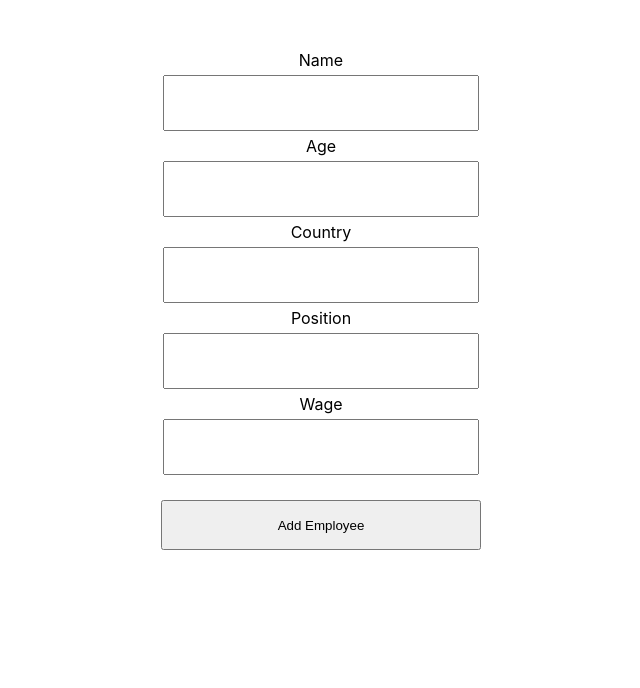
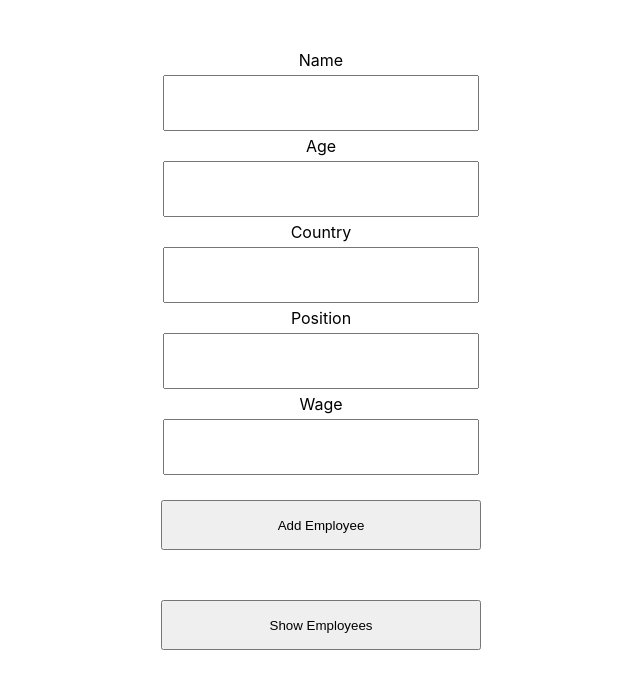
Before and after one commit to nugalcode/react_and_mysql, a React (Create React App) app: page / in a window 1280 px wide. Shown: the top 688 px of the page, without its empty margins (319-959 px from the left). Built offline with nearby package versions, Linux system fonts and the light colour scheme.

Commit message:
Created GET endpoint to retrieve all employee data
The frontend displays all current employees using a state variable employeeList

```diff
--- a/src/App.css
+++ b/src/App.css
@@ -27,12 +27,42 @@ html, body, #root {
     margin: 5px;
 }
 
-    .information button {
+button {
     width: 320px;
     height: 50px;
     margin-top: 20px;
 }
 
-    .information button:hover {
+button:hover {
     cursor: pointer;
 }
+
+.showButton {
+    margin-top: 50px;
+    display: flex;
+    align-self: center;
+    justify-content: center;
+    align-items: center;
+
+}
+
+.employees {
+    display: flex;
+    flex-direction: column;
+    align-items: center;
+    width: 100%;
+    justify-content: center;
+}
+
+.employee {
+    display: flex;
+    padding: 10px;
+    width: 700px;
+    height: 200px;
+    border: 1px solid black;
+    margin: 5px;
+}
+
+.employee h3 {
+    margin: 20px;
+}
--- a/src/App.js
+++ b/src/App.js
@@ -9,6 +9,8 @@ function App() {
     const [country, setCountry] = useState("");
     const [position, setPosition] = useState("");
     const [wage, setWage] = useState(0);
+
+    const [employeeList, setEmployeeList] = useState([]);
 
     // send the user input to our server endpoint using Axios library
     const addEmployee = () => {
@@ -26,6 +28,14 @@ function App() {
         })
     }
 
+    const showEmployees = () => {
+        Axios.get('http://localhost:3001/employees')
+            .then((response) => {
+                console.log(response);
+                setEmployeeList(response.data);
+            })
+    }
+
     return (
         <div className="App">
             <div className="information">
@@ -41,6 +51,22 @@ function App() {
                 <input type="number" onChange={(e) => setWage(e.target.value)}/>
                 <button onClick={() => addEmployee()}> Add Employee </button>
             </div>
+
+            <div className="employees">
+                <button className="showButton" onClick={() => showEmployees()}> Show Employees </button>
+                {employeeList.map((employee, index) => {
+                    return (
+                        <div className="employee" key={employee.id}>
+                            <h3> Name: {employee.name}</h3>
+                            <h3> Age: {employee.age}</h3>
+                            <h3> Country: {employee.country}</h3>
+                            <h3> Position: {employee.position}</h3>
+                            <h3> Wage: {employee.wage}</h3>
+                        </div>
+                    )
+
+                })}
+            </div>
         </div >
   );
 }
```
Also changed, not shown: 1 other file (tests, documents, lock files or other folders). Lines whose indentation alone changed are shown as unchanged.
